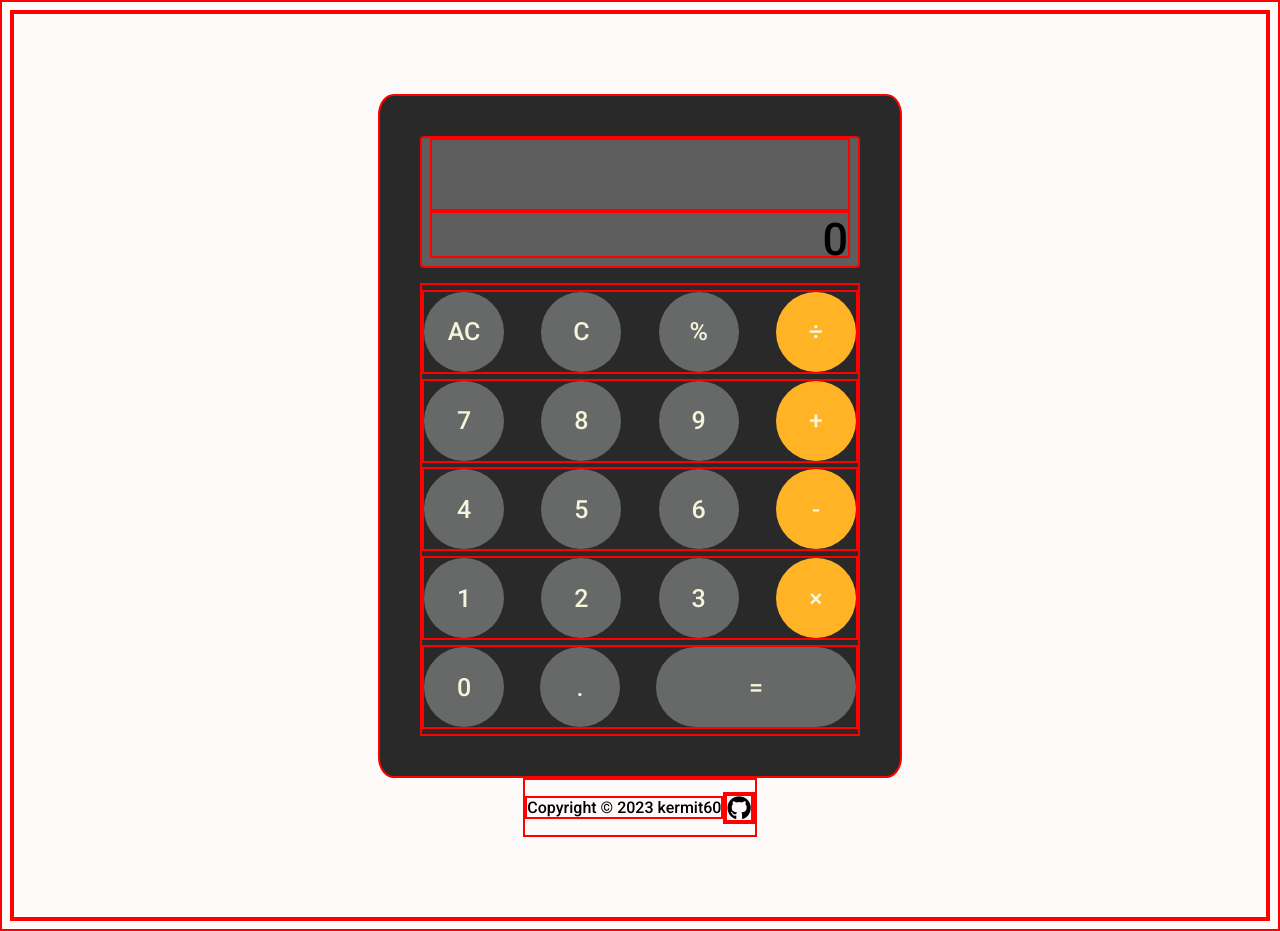
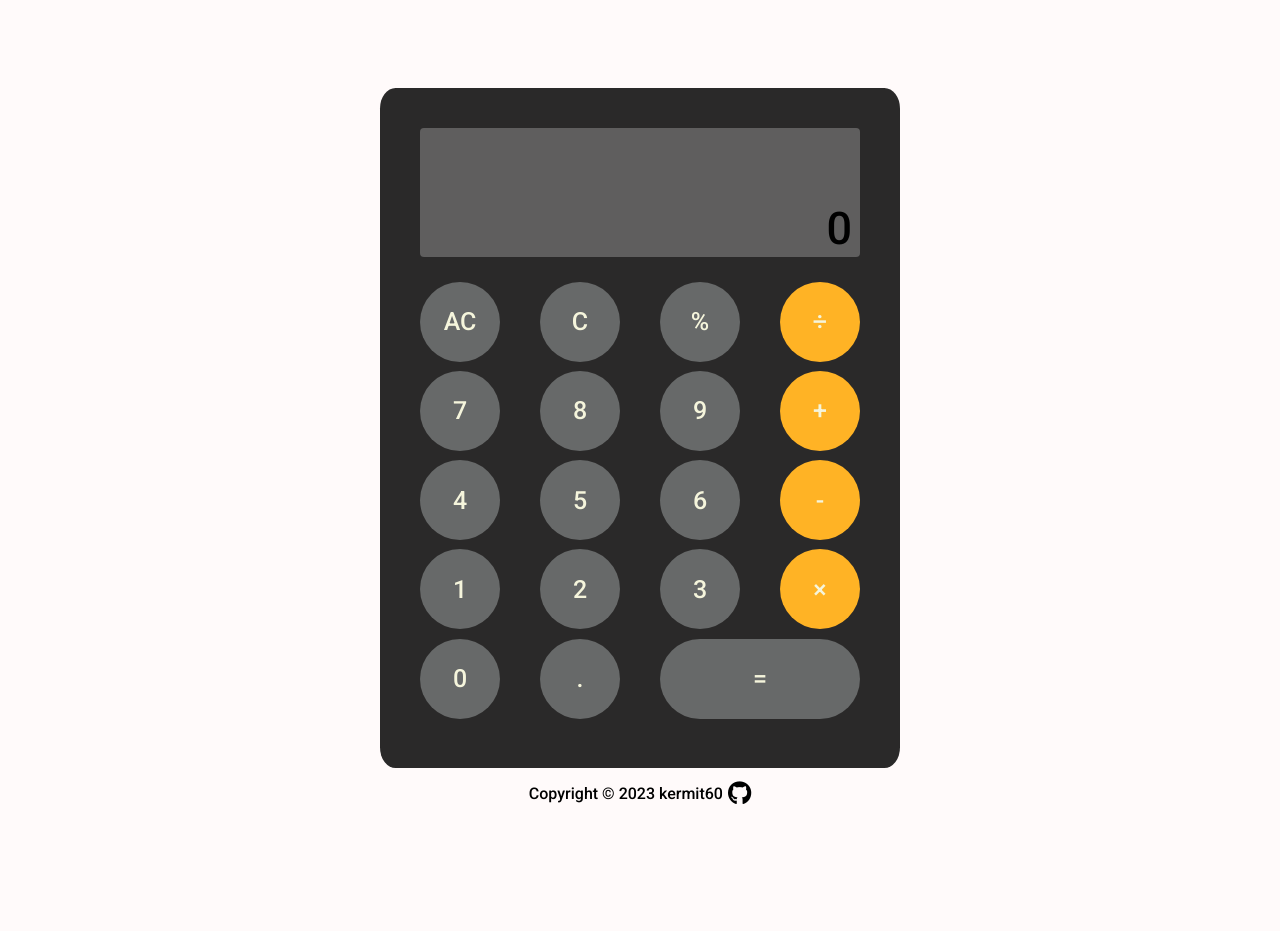
Before and after one commit to kermit60/calculator, a plain HTML site: page index.html in a window 1280 px wide. After the commit the page ends 907 px from the top, so only its background shows below. Drawn offline with Linux system fonts and the light colour scheme.

Commit message:
Update footer margin

```diff
--- a/styles.css
+++ b/styles.css
@@ -1,7 +1,7 @@
 * {
     background-color: snow;
     font-family: 'Roboto', sans-serif;
-    border: red solid 2px;
+    /* border: red solid 2px; */
 }
 
 button {
@@ -90,6 +90,7 @@ button:hover {
     color: black;
     font-size: 24px;
     transition: transform 0.3s ease-in-out;
+    margin-left: 5px;
   }
 
 .fa-github:hover {
```
